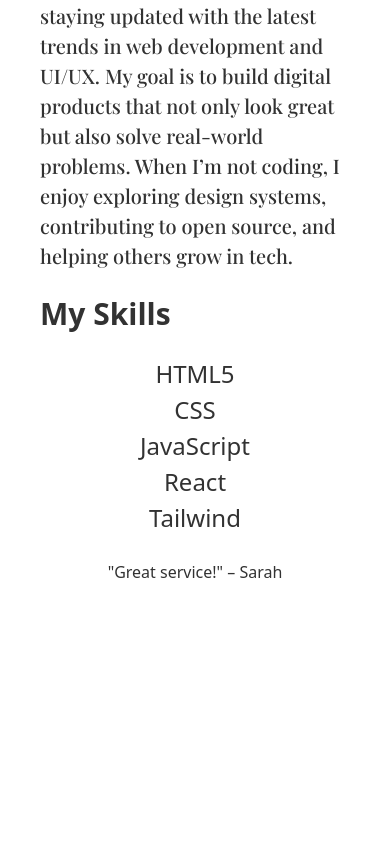
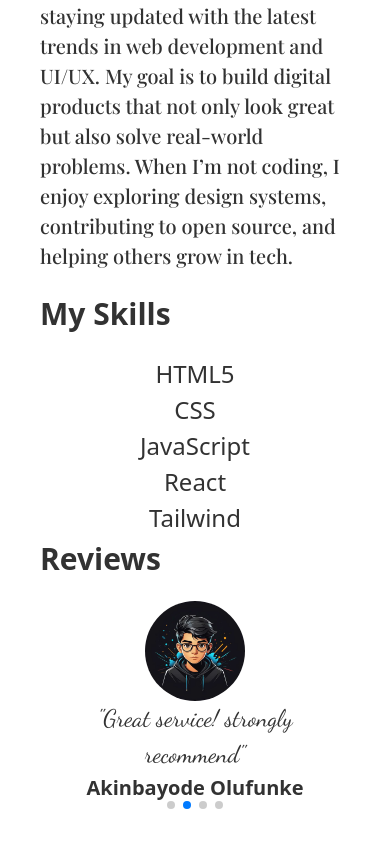
Before and after one commit to GoCode7/Latest-portfolio, a plain HTML site: page about.html in a window 390 px wide. Shown: the part 799-1642 px from the top of the page. Before the commit the page ends 1427 px from the top, so only its background shows below. Drawn offline with nearby package versions, Linux system fonts and the light colour scheme; a web font is replaced by a local one.

Commit message:
Add projects page and implement mobile menu toggle with GSAP animations and Swiper.js for testimonials

```diff
--- a/about.html
+++ b/about.html
@@ -3,6 +3,7 @@
   <head>
     <meta charset="UTF-8" />
     <meta name="viewport" content="width=~, initial-scale=1.0" />
+
     <link
       rel="stylesheet"
       href="https://unpkg.com/swiper/swiper-bundle.min.css"
@@ -24,18 +25,14 @@
     <script src="https://cdnjs.cloudflare.com/ajax/libs/gsap/3.12.2/gsap.min.js"></script>
     <title>My Folio</title>
   </head>
-  <body class="bg-[#ffff] py-5 px-10">
+  <body class="bg-[#ffff] py-5 px-10 text-[#323232]">
     <header class="md:justify-between md:items-center">
       <div class="flex justify-between items-center">
         <div>
-          <h2
-            class="text-[30px] font-[900] text-[#323232] font-[Dancing_Script]"
-          >
-            Aluko Jesutofunmi
-          </h2>
+          <h2><a href="index.html" class="text-[30px] font-[900] font-[Dancing_Script]">Aluko Jesutofunmi</a></h2>
         </div>
         <nav class="flex">
-          <div class="hidden md:flex md:gap-5 md:text-[#323232]">
+          <div class="hidden md:flex md:gap-5">
             <div>
               <a href="#" class="text-xl font-[400] border-black border-b-3"
                 >About</a
@@ -65,7 +62,7 @@
         </div>
       </div>
     </header>
-    <main class="text-[#323232]">
+    <main class="">
       <div class="text-center mt-5 mb-5 md:mb-10 md:mt-10">
         <h1
           class="font-[Dancing_Script] text-[45px] font-[700] md:text-[70px] md:font-[900]"
@@ -119,7 +116,7 @@
               alt=""
               class="md:flex hidden md:h-[100px]"
             />
-            <h3 class="text-[24px] font-[500] md:text-center">HTML5</h3>
+            <h3 class="text-left text-[24px] font-[500] md:text-center">HTML5</h3>
           </div>
           <div class="flex flex-col items-center">
             <img
@@ -155,22 +152,33 @@
           </div>
         </div>
       </div>
-      <div class="swiper mySwiper w-full">
+      <div class="swiper mySwiper w-full md:mt-10">
+        <h2 class="text-left text-[30px] font-[700] md:text-center">Reviews</h2>
         <div class="swiper-wrapper">
-          <div class="swiper-slide text-center p-6">
-            "Great service!" – Sarah
+          <div class="swiper-slide text-center p-5 md:p-6 md:justify-center md:items-center  md:w-[900px]">
+           <img src="images/boy.jpg" alt="" class="mx-auto w-[100px] h-[100px] rounded-full md:rounded-full md:object-cover md:w-[100px] md:h-[100px] md:items-center md:justify-center">
+           <h2 class="font-[Dancing_Script] text-[24px] md:text-[32px]">"Great service! strongly recommend"</h2>
+           <h3 class="font-[600] text-[20px] md:text-[28px]">Akinbayode Olufunke</h3>
           </div>
-          <div class="swiper-slide text-center p-6">
-            "Loved the experience!" – James
+          <div class="swiper-slide text-center p-5 md:p-6 md:justify-center md:items-center  md:w-[900px]">
+           <img src="images/boy.jpg" alt="" class="mx-auto w-[100px] h-[100px] rounded-full md:rounded-full md:object-cover md:w-[100px] md:h-[100px] md:items-center md:justify-center">
+           <h2 class="font-[Dancing_Script] text-[24px] md:text-[32px]">"Great service! strongly recommend"</h2>
+           <h3 class="font-[600] text-[20px] md:text-[28px]">Akinbayode Olufunke</h3>
           </div>
-          <div class="swiper-slide text-center p-6">
-            "Highly recommend." – Aisha
+          <div class="swiper-slide text-center p-5 md:p-6 md:justify-center md:items-center  md:w-[900px]">
+           <img src="images/boy.jpg" alt="" class="mx-auto w-[100px] h-[100px] rounded-full md:rounded-full md:object-cover md:w-[100px] md:h-[100px] md:items-center md:justify-center">
+           <h2 class="font-[Dancing_Script] text-[24px] md:text-[32px]">"Great service! strongly recommend"</h2>
+           <h3 class="font-[600] text-[20px] md:text-[28px]">Akinbayode Olufunke</h3>
+          </div>
+          <div class="swiper-slide text-center p-5 md:p-6 md:justify-center md:items-center  md:w-[900px]">
+           <img src="images/boy.jpg" alt="" class="mx-auto w-[100px] h-[100px] rounded-full md:rounded-full md:object-cover md:w-[100px] md:h-[100px] md:items-center md:justify-center">
+           <h2 class="font-[Dancing_Script] text-[24px] md:text-[32px]">"Great service! strongly recommend"</h2>
+           <h3 class="font-[600] text-[20px] md:text-[28px]">Akinbayode Olufunke</h3>
           </div>
         </div>
         <div class="swiper-pagination"></div>
       </div>
     </main>
   </body>
-  <script>
-  </script>
+  <script src="script.js"></script>
 </html>
```
Also changed, not shown: index.html (+9 -9 lines), projects.html (added, +16 -0 lines), images/boy.jpg (added), script.js (renamed from images/script.js).
